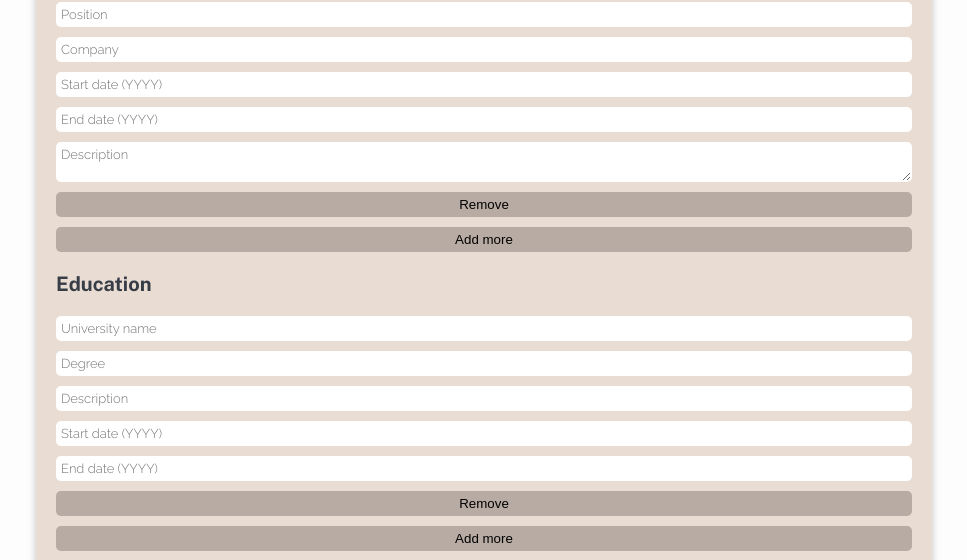
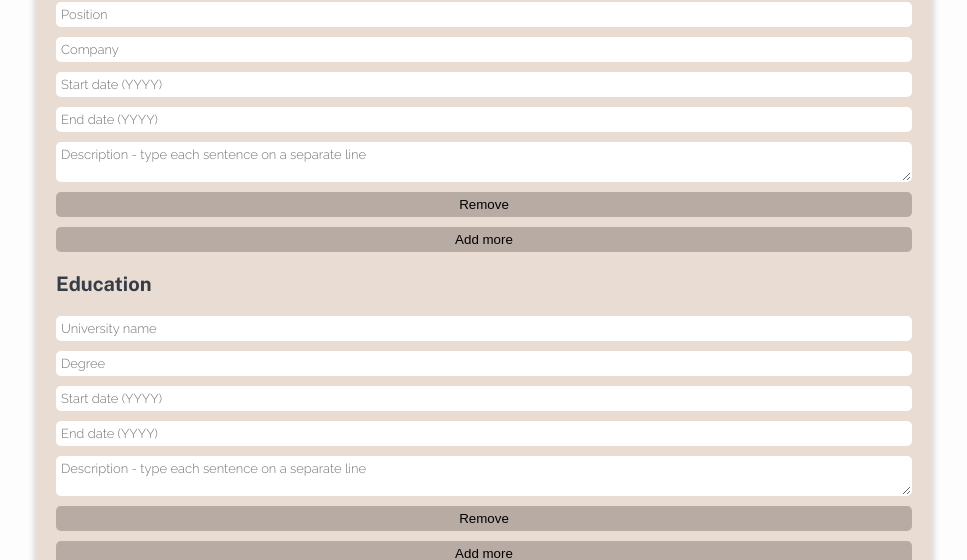
Before and after one commit to Mashha/CV-maker, a React (Vite) app: page / in a window 1280 px wide. Shown: the part 737-1297 px from the top of the page, without its empty margins (156-1123 px from the left). Built offline with nearby package versions, Linux system fonts and the light colour scheme.

Commit message:
input to textarea that produces list elements

```diff
--- a/src/App.css
+++ b/src/App.css
@@ -287,9 +287,9 @@ button:hover {
 }
 
 .template-right {
-  margin: 40px 30px;
+  margin: 50px 30px;
   display: grid;
-  grid-template-rows: 1fr 1fr;
+  grid-template-rows: 1.3fr 0.7fr;
 }
 
 .work-experience h1,
@@ -356,9 +356,13 @@ button:hover {
 .work-experience-inner .notes,
 .education-history-inner .education-notes {
   font-family: "Nunito Sans";
-  font-size: 11px;
+  font-size: 10px;
   color: #171616;
   font-weight: 400;
+  padding-left: 10px;
+  display: flex;
+  flex-direction: column;
+  gap: 3px;
 }
 
 .education-history-inner h3 {
--- a/src/components/Education.jsx
+++ b/src/components/Education.jsx
@@ -18,12 +18,6 @@ export default function Education(props) {
         />
         <input
           type="text"
-          name="educationDescription"
-          placeholder="Description"
-          onChange={(e) => props.handleEducData(e, props.id)}
-        />
-        <input
-          type="text"
           name="startDate"
           placeholder="Start date (YYYY)"
           onChange={(e) => props.handleEducData(e, props.id)}
@@ -34,6 +28,12 @@ export default function Education(props) {
           placeholder="End date (YYYY)"
           onChange={(e) => props.handleEducData(e, props.id)}
         />
+        <textarea
+          type="text"
+          name="educationDescription"
+          placeholder="Description - type each sentence on a separate line"
+          onChange={(e) => props.handleEducData(e, props.id)}
+        ></textarea>
         <button onClick={() => props.deleteEduObj(props.id)}>Remove</button>
       </div>
     </div>
--- a/src/components/Template.jsx
+++ b/src/components/Template.jsx
@@ -1,7 +1,6 @@
 import React from "react";
 
 export default function Template(props) {
-
   return (
     <div className="cv-template">
       <div className="template-left">
@@ -61,7 +60,11 @@ export default function Template(props) {
                   {data.dateFrom} - {data.dateTo}
                 </div>
               </div>
-              <div className="notes">{data.desc}</div>
+              <ul className="notes">
+                {data.notes.split(/\n/).map((sentence) => (
+                  <li>{sentence}</li>
+                ))}
+              </ul>
             </div>
           ))}
         </div>
@@ -76,7 +79,11 @@ export default function Template(props) {
                   {data.startDate} {data.endDate}
                 </div>
               </div>
-              <div className="education-notes">{data.educationDescription}</div>
+              <ul className="education-notes">
+                {data.educationDescription.split(/\n/).map((sentence) => (
+                  <li>{sentence}</li>
+                ))}
+              </ul>
             </div>
           ))}
         </div>
--- a/src/components/WorkData.jsx
+++ b/src/components/WorkData.jsx
@@ -30,8 +30,8 @@ export default function WorkData(props) {
         />
         <textarea
           type="text"
-          name="desc"
-          placeholder="Description"
+          name="notes"
+          placeholder="Description - type each sentence on a separate line"
           onChange={(e) => props.handleWorkData(e, props.id)}
         ></textarea>
         <button onClick={() => props.deleteWorkObj(props.id)}>Remove</button>
```
